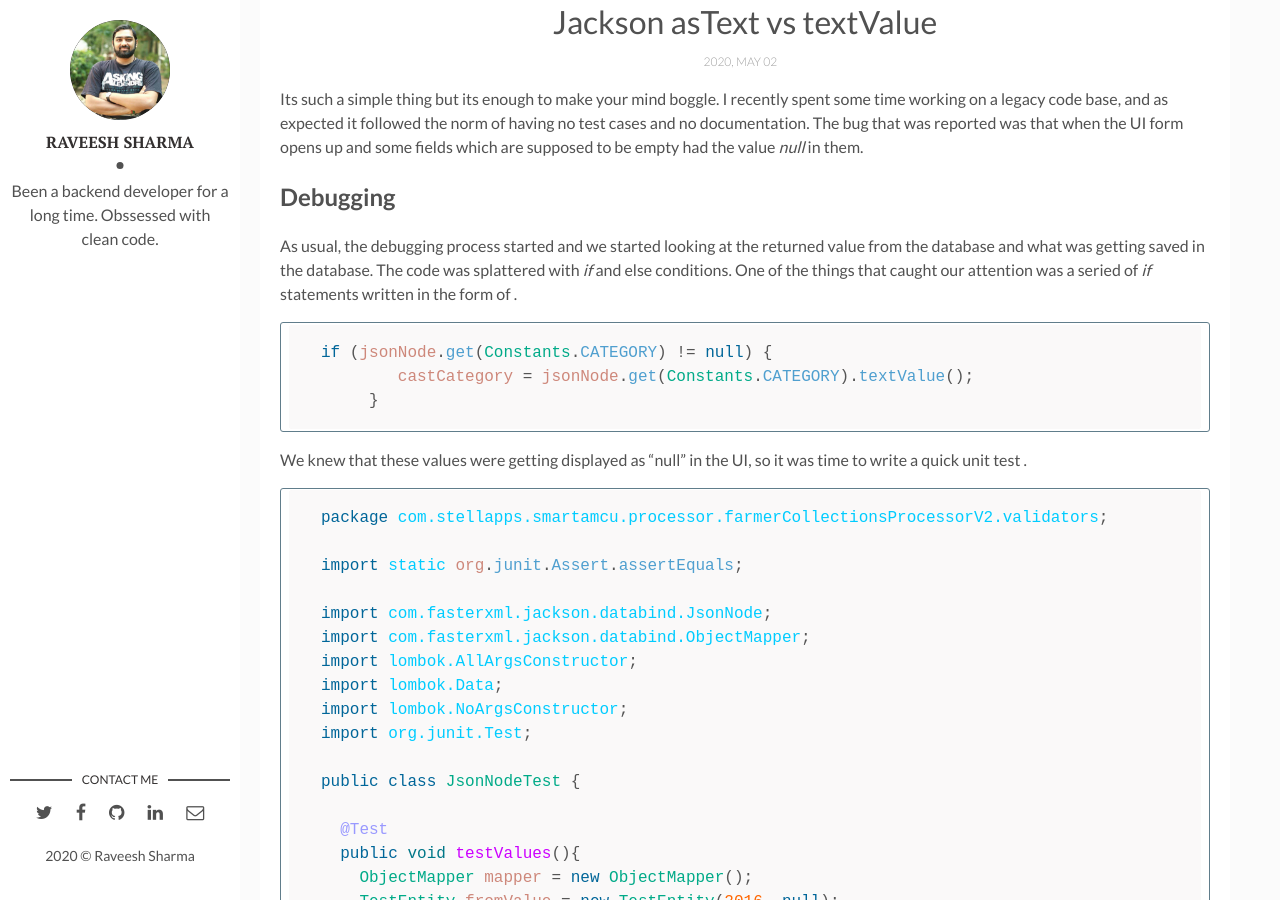
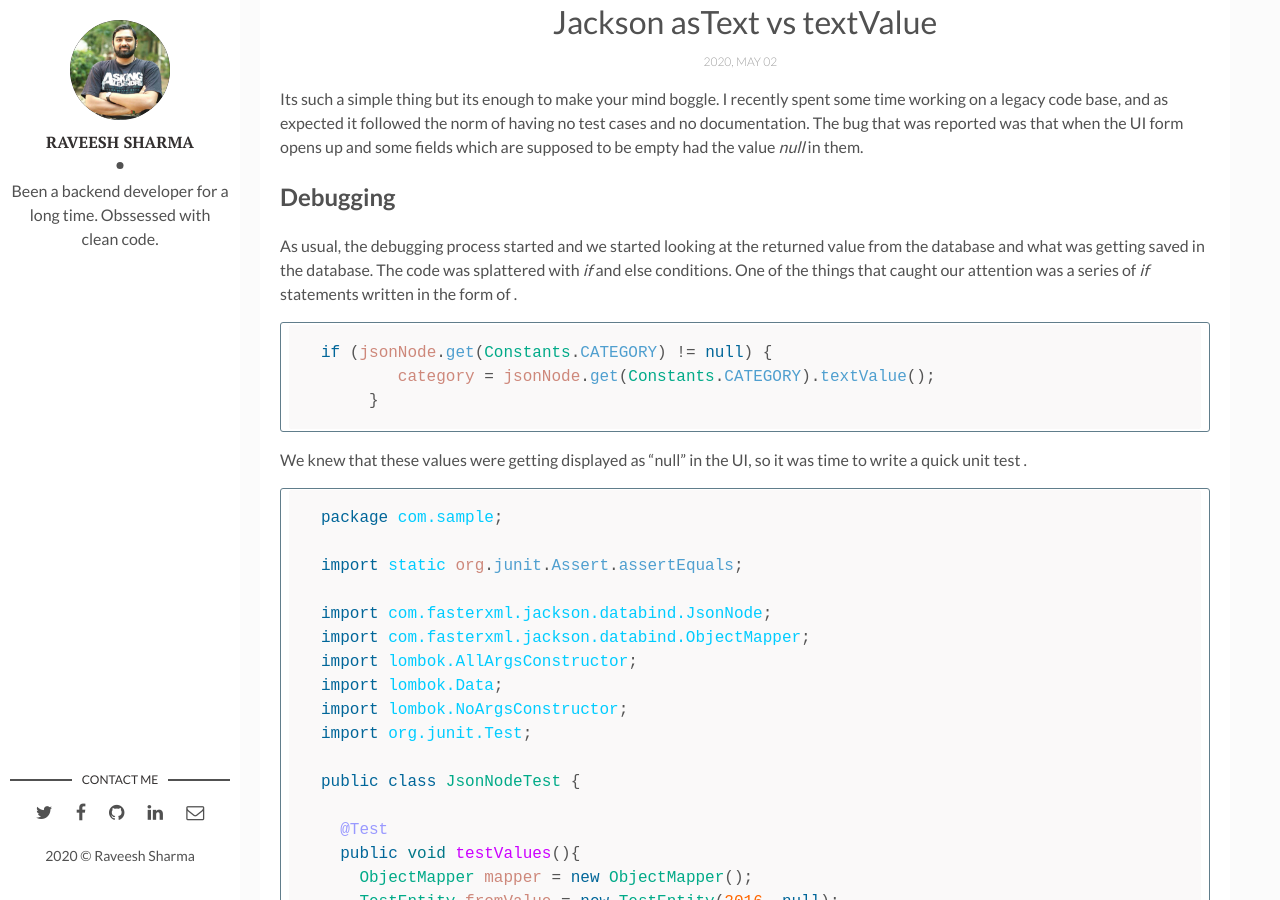
Before and after one commit to Raveesh/Raveesh.github.io, a Jekyll site: the page built from _posts/2020-05-02-jackson-asText-vs-textValue.markdown, in a window 1280 px wide and 900 px high, scrolled down 549 px. Built offline with Jekyll 4.4.1, drawn with Linux system fonts in a browser that asks for light colours.

Commit message:
Corrected spelling mistakes

````diff
--- a/_posts/2020-05-02-jackson-asText-vs-textValue.markdown
+++ b/_posts/2020-05-02-jackson-asText-vs-textValue.markdown
@@ -12,18 +12,18 @@ Its such a simple thing but its enough to make your mind boggle. I recently spen
 
 ## Debugging
 
-As usual, the debugging process started and we started looking at the returned value from the database and what was getting saved in the database. The code was splattered with *if* and else conditions. One of the things that caught our attention was a seried of  *if* statements written in the form of .
+As usual, the debugging process started and we started looking at the returned value from the database and what was getting saved in the database. The code was splattered with *if* and else conditions. One of the things that caught our attention was a series of  *if* statements written in the form of .
 
 ```java
 if (jsonNode.get(Constants.CATEGORY) != null) {
-        castCategory = jsonNode.get(Constants.CATEGORY).textValue();
+        category = jsonNode.get(Constants.CATEGORY).textValue();
      }
 ```
 
 We knew that these values were getting displayed as "null" in the UI, so it was time to write a quick unit test .
 
 ```java
-package com.stellapps.smartamcu.processor.farmerCollectionsProcessorV2.validators;
+package com.sample;
 
 import static org.junit.Assert.assertEquals;
 
````
